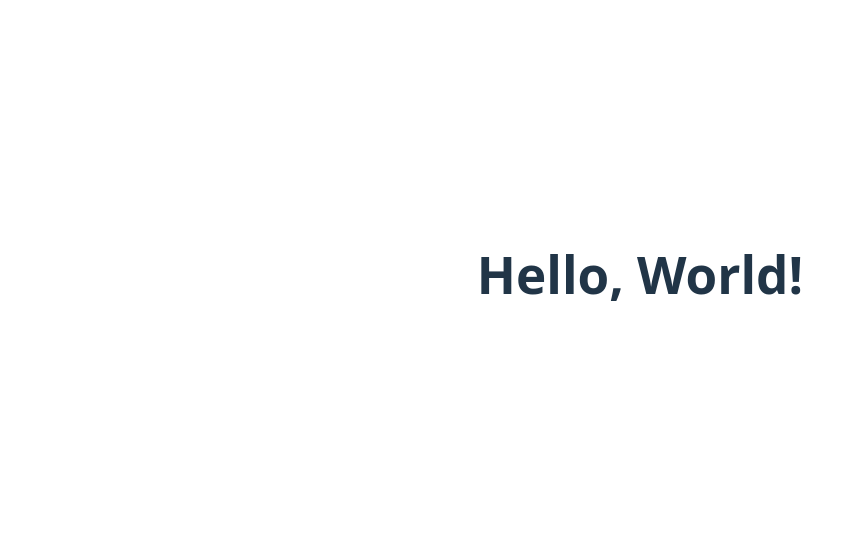
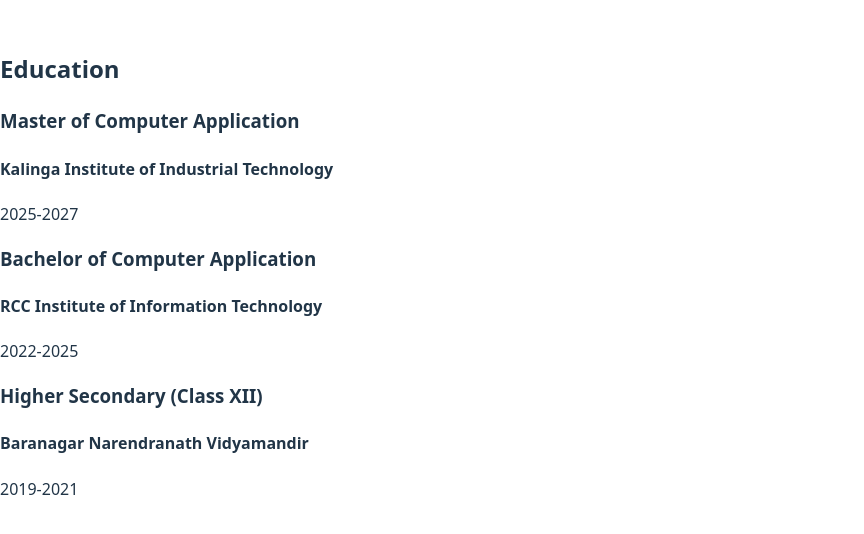
Before and after one commit to sattwik742/myportfolio, a React (Vite) app: page / in a window 1280 px wide. Shown: the part 126-660 px from the top of the page, without its empty margins (0-864 px from the left). Built offline with nearby package versions, Linux system fonts and the light colour scheme.

Commit message:
Sixth commit

```diff
--- a/src/App.jsx
+++ b/src/App.jsx
@@ -1,14 +1,11 @@
-import { useState } from 'react'
-import './App.css'
+import Education from "./components/education";
 
 function App() {
-  const [count, setCount] = useState(0)
-
   return (
     <>
-    <h1>Hello, World!</h1>
+    <Education />
     </>
-  )
+  );
 }
 
-export default App
+export default App;
--- /dev/null
+++ b/src/components/education.jsx
@@ -0,0 +1,19 @@
+import education from "../data/education";
+
+export default function Education() {
+  return (
+    <section id="education" className="education">
+      <h2>Education</h2>
+      <div className="timeline">
+        {education.map((edu) => (
+          <div key={edu.id} className="edu-card">
+            <h3>{edu.degree}</h3>
+            <h4>{edu.school}</h4>
+            <span>{edu.period}</span>
+            <p>{edu.description}</p>
+          </div>
+        ))}
+      </div>
+    </section>
+  );
+}
```
